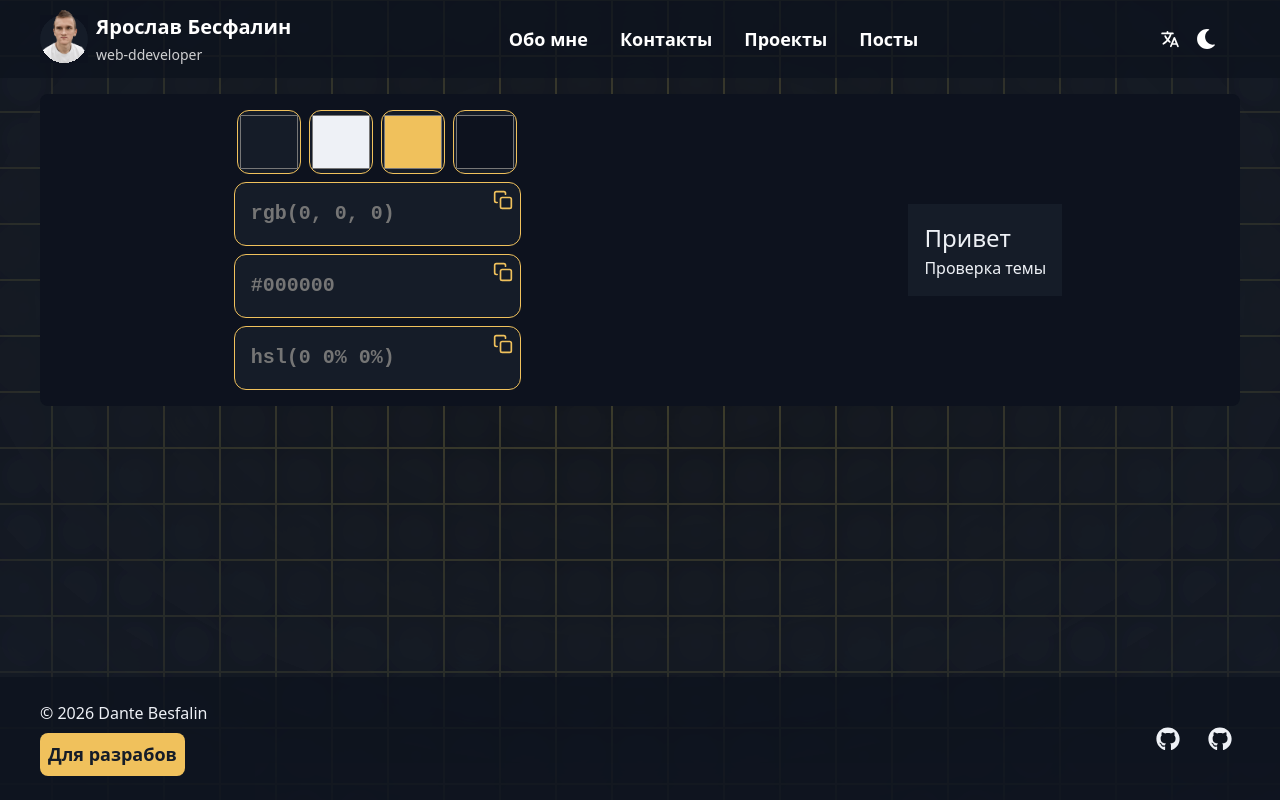
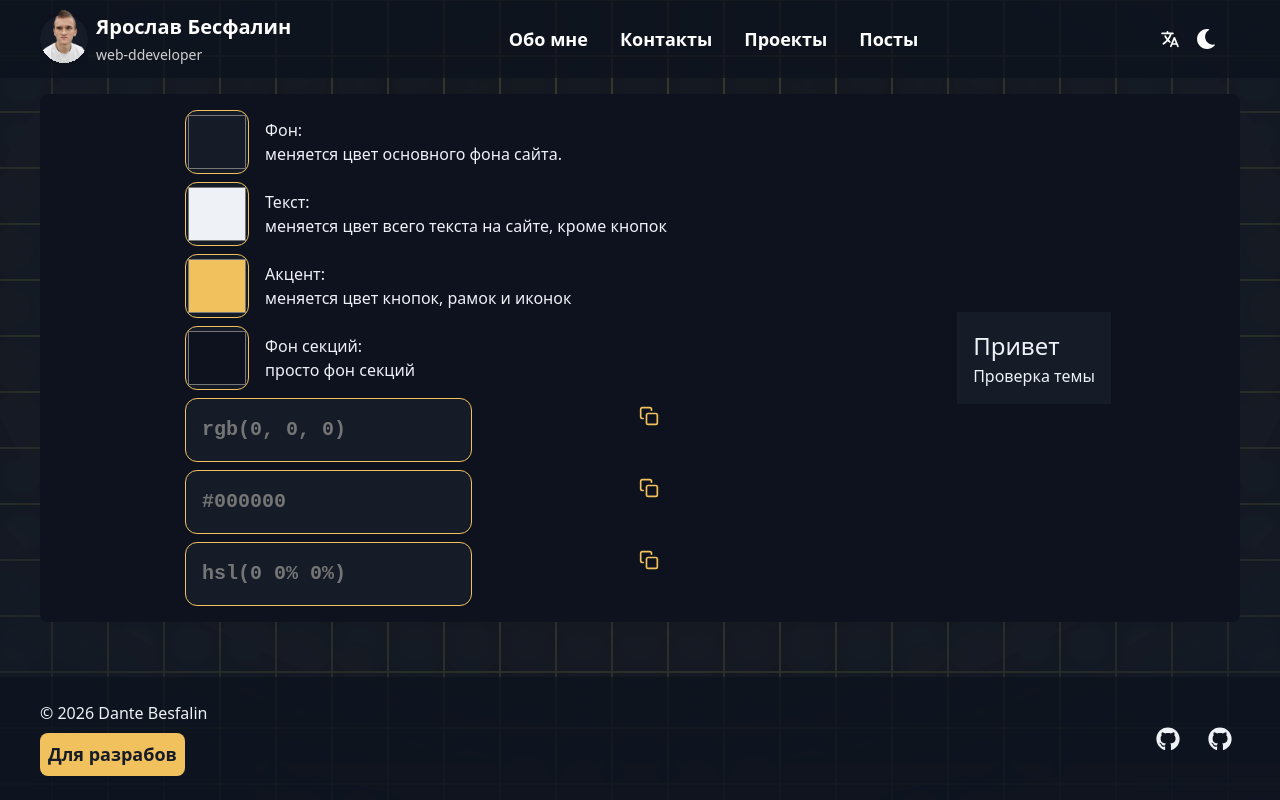
Before and after one commit to DanteBes/besfalin.ru_mockups, a React (Vite) app: page /dev in a window 1280 px wide. Built offline with nearby package versions, Linux system fonts and the light colour scheme.

Commit message:
добавил описания инпутов для цвета

```diff
--- a/src/components/DeveloperMode/DeveloperMode.jsx
+++ b/src/components/DeveloperMode/DeveloperMode.jsx
@@ -31,15 +31,22 @@ function DeveloperMode() {
           // выбор цвета темы
         }
         <div className={styles.containerColors}>
+          <div className={styles.colorsRow}>
             <input
               type="color"
               value={bgColor}
               onChange={(e) => {
                 setBgColor(e.target.value)
               }}
-            name={'color2'}
+              name={'color1'}
+              id={'color1'}
               className={styles.colorPicker}
             ></input>
+            <label className={styles.colorPickerLabel} for={'color1'}>
+              Фон:<br></br> меняется цвет основного фона сайта.
+            </label>
+          </div>
+          <div className={styles.colorsRow}>
             <input
               type="color"
               value={textColor}
@@ -47,8 +54,14 @@ function DeveloperMode() {
                 setTextColor(e.target.value)
               }}
               name={'color2'}
+              id={'color2'}
               className={styles.colorPicker}
             ></input>
+            <label className={styles.colorPickerLabel} for={'color2'}>
+              Текст:<br></br> меняется цвет всего текста на сайте, кроме кнопок
+            </label>
+          </div>
+          <div className={styles.colorsRow}>
             <input
               type="color"
               value={accentColor}
@@ -56,8 +69,14 @@ function DeveloperMode() {
                 setAccentColor(e.target.value)
               }}
               name={'color3'}
+              id={'color3'}
               className={styles.colorPicker}
             ></input>
+            <label className={styles.colorPickerLabel} for={'color3'}>
+              Акцент:<br></br> меняется цвет кнопок, рамок и иконок
+            </label>
+          </div>
+          <div className={styles.colorsRow}>
             <input
               type="color"
               value={panelColor}
@@ -65,8 +84,13 @@ function DeveloperMode() {
                 setPanelColor(e.target.value)
               }}
               name={'color4'}
+              id={'color4'}
               className={styles.colorPicker}
             ></input>
+            <label className={styles.colorPickerLabel} for={'color4'}>
+              Фон секций: <br></br> просто фон секций
+            </label>
+          </div>
         </div>
         <div className={styles.colorInputContainer}>
           <input
--- a/src/components/DeveloperMode/DeveloperMode.module.css
+++ b/src/components/DeveloperMode/DeveloperMode.module.css
@@ -35,6 +35,7 @@
 
 .containerColors {
   display: flex;
+  flex-direction: column;
   gap: var(--space-2);
   justify-content: center;
 }
@@ -57,3 +58,9 @@
   background-color: var(--bg-clr);
   color: var(--txt-clr);
 }
+
+.colorsRow {
+  display: flex;
+  gap: var(--space-4);
+  align-items: center;
+}
```
Lines whose indentation alone changed are shown as unchanged.
